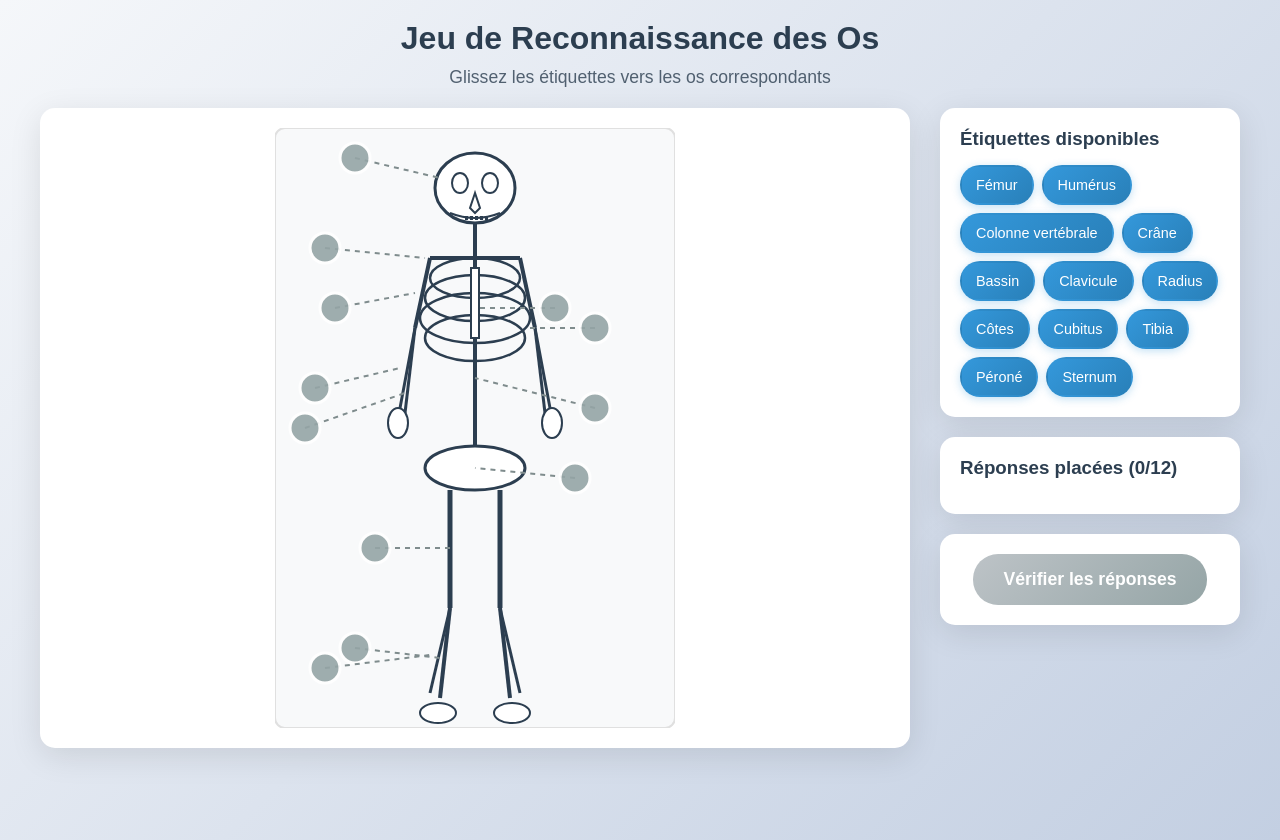
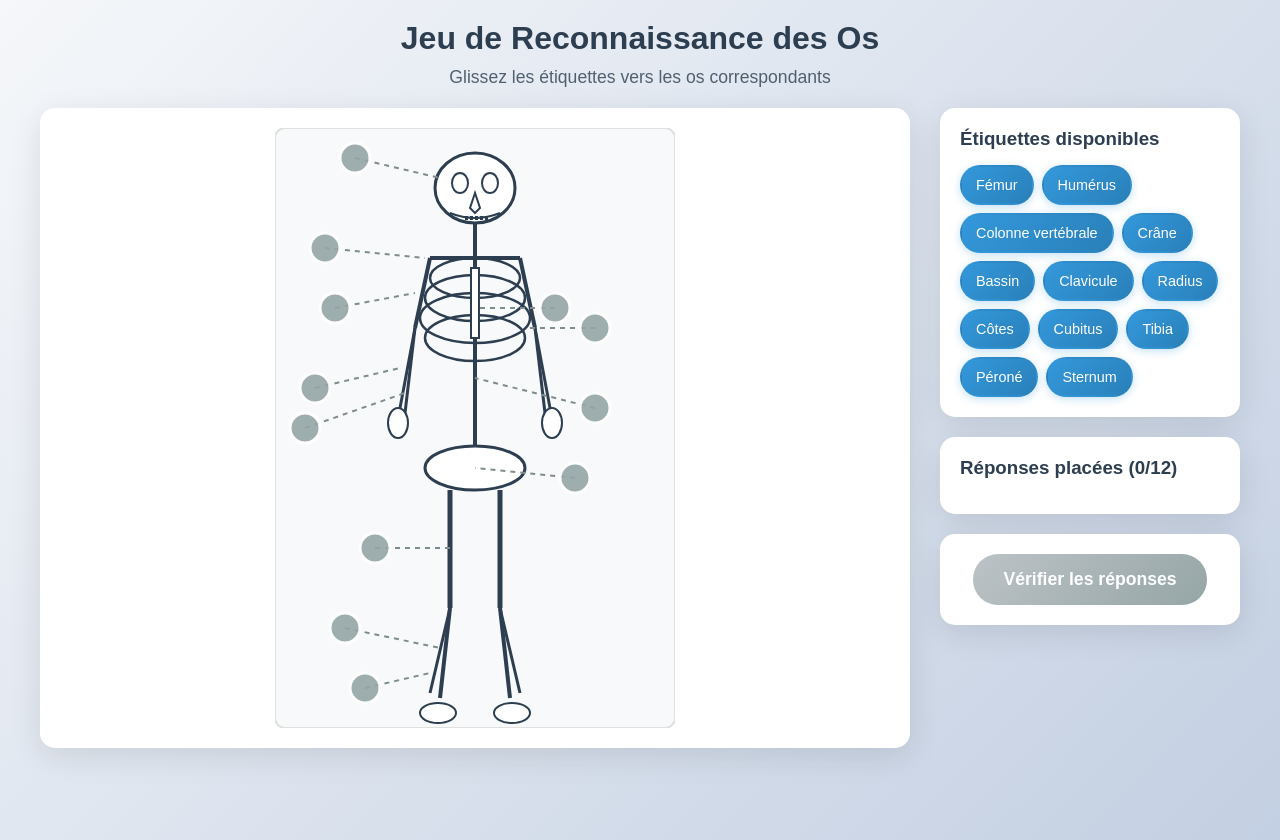
Before and after one commit to mext-ai/block-685a997529a7f973e63e16fc, a React app: page / in a window 1280 px wide. Built offline with nearby package versions, Linux system fonts and the light colour scheme.

Commit message:
⚙️ Update project configuration

```diff
--- a/src/block.tsx
+++ b/src/block.tsx
@@ -27,8 +27,8 @@ const bones: Bone[] = [
   { id: 'spine', name: 'Colonne vertébrale', x: 320, y: 280, lineEndX: 200, lineEndY: 250 },
   { id: 'pelvis', name: 'Bassin', x: 300, y: 350, lineEndX: 200, lineEndY: 340 },
   { id: 'femur', name: 'Fémur', x: 100, y: 420, lineEndX: 175, lineEndY: 420 },
-  { id: 'tibia', name: 'Tibia', x: 80, y: 520, lineEndX: 165, lineEndY: 530 },
-  { id: 'fibula', name: 'Péroné', x: 50, y: 540, lineEndX: 155, lineEndY: 527 }
+  { id: 'tibia', name: 'Tibia', x: 70, y: 500, lineEndX: 165, lineEndY: 520 },
+  { id: 'fibula', name: 'Péroné', x: 90, y: 560, lineEndX: 155, lineEndY: 545 }
 ];
 
 const Block: React.FC<BlockProps> = ({ title = "Jeu de Reconnaissance des Os", description }) => {
```
